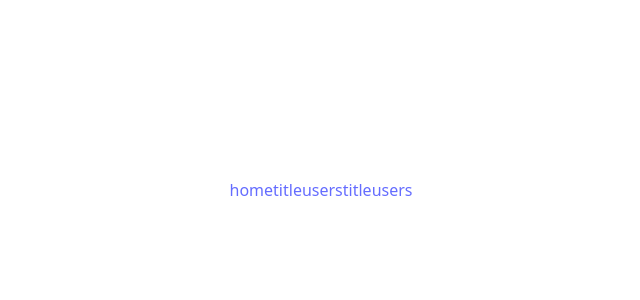
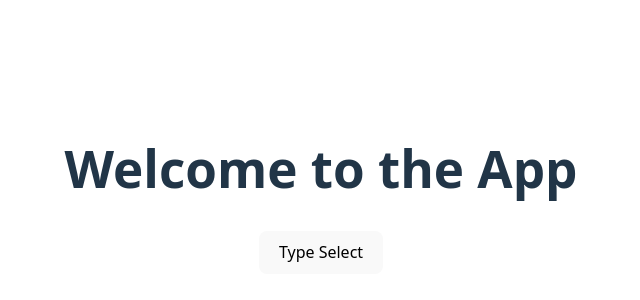
Before and after one commit to ArturMigulea/Tarot-Reading, a React (Vite) app: page / in a window 1280 px wide. Shown: the part 210-510 px from the top of the page, without its empty margins (319-959 px from the left). Built offline with nearby package versions, Linux system fonts and the light colour scheme.

Commit message:
updating nav

```diff
--- a/src/App.jsx
+++ b/src/App.jsx
@@ -1,7 +1,7 @@
 import './styles.css'
 import {
   BrowserRouter as Router,
-  Routes, Route, Link
+  Routes, Route
 } from 'react-router-dom'
 
 import Title from './Screens/Title'
@@ -11,25 +11,14 @@ import LazySusan from './Screens/LazySusan'
 
 function App() {
   return (
-    <>
-      <Router>
-        <div>
-          <Link to="/Screens/">home</Link>
-          <Link to="/Screens/Title">title</Link>
-          <Link to="/Screens/TypeSelect">users</Link>
-          <Link to="/Screens/FateReading">title</Link>
-          <Link to="/Screens/LazySusan">users</Link>
-        </div>
-
-        <Routes>
-          <Route path="/Screens/Title" element={<Title />} />
-          <Route path="/Screens/TypeSelect" element={<TypeSelect />} />
-          <Route path="/Screens/FateReading" element={<FateReading />} />
-          <Route path="/Screens/LazySusan" element={<LazySusan />} />
-          <Route path="/Screens/" element={<TypeSelect />} />
-        </Routes>
-      </Router>
-    </>
+    <Router>
+      <Routes>
+        <Route path="/" element={<Title />} />
+        <Route path="/typeselect" element={<TypeSelect />} />
+        <Route path="/fatereading" element={<FateReading />} />
+        <Route path="/lazysusan" element={<LazySusan />} />
+      </Routes>
+    </Router>
   )
 }
 
--- a/src/Screens/FateReading.jsx
+++ b/src/Screens/FateReading.jsx
@@ -1,7 +1,15 @@
-export default function FateReading() {
-    return (
-        <>
-        FateReading
-        </>
-    );
+import { useNavigate } from 'react-router-dom'
+
+function FateReading() {
+    const navigate = useNavigate()
+
+  return (
+    <div>
+        <h2>Fate Reading</h2>
+        <button onClick={() => navigate('/LazySusan')}>Next</button>
+        <button onClick={() => navigate('/TypeSelect')}>Type Select</button>
+    </div>
+  )
 }
+
+export default FateReading
--- a/src/Screens/LazySusan.jsx
+++ b/src/Screens/LazySusan.jsx
@@ -1,7 +1,15 @@
-export default function LazySusan() {
-    return (
-        <>
-        LazySuzan
-        </>
-    );
+import { useNavigate } from 'react-router-dom'
+
+function LazySusan() {
+    const navigate = useNavigate()
+
+  return (
+    <div>
+        <h2>Lazy Susan</h2>
+        <p>Spinny card thing here</p>
+        <button onClick={() => navigate('/TypeSelect')}>Type Select</button>
+    </div>
+  )
 }
+
+export default LazySusan
--- a/src/Screens/Title.jsx
+++ b/src/Screens/Title.jsx
@@ -1,7 +1,14 @@
-export default function Title() {
-    return (
-        <>
-        Title
-        </>
-    );
+import { useNavigate } from 'react-router-dom'
+
+function Title() {
+  const navigate = useNavigate()
+
+  return (
+    <div>
+      <h1>Welcome to the App</h1>
+        <button onClick={() => navigate('/TypeSelect')}>Type Select</button>
+    </div>
+  )
 }
+
+export default Title
--- a/src/Screens/TypeSelect.jsx
+++ b/src/Screens/TypeSelect.jsx
@@ -1,7 +1,14 @@
-export default function TypeSelect() {
-    return (
-        <>
-        TypeSelect
-        </>
-    );
+import { useNavigate } from 'react-router-dom'
+
+function TypeSelect() {
+  const navigate = useNavigate()
+
+  return (
+    <div>
+      <h2>Select Type</h2>
+      <button onClick={() => navigate('/FateReading')}>Next</button>
+    </div>
+  )
 }
+
+export default TypeSelect
```
